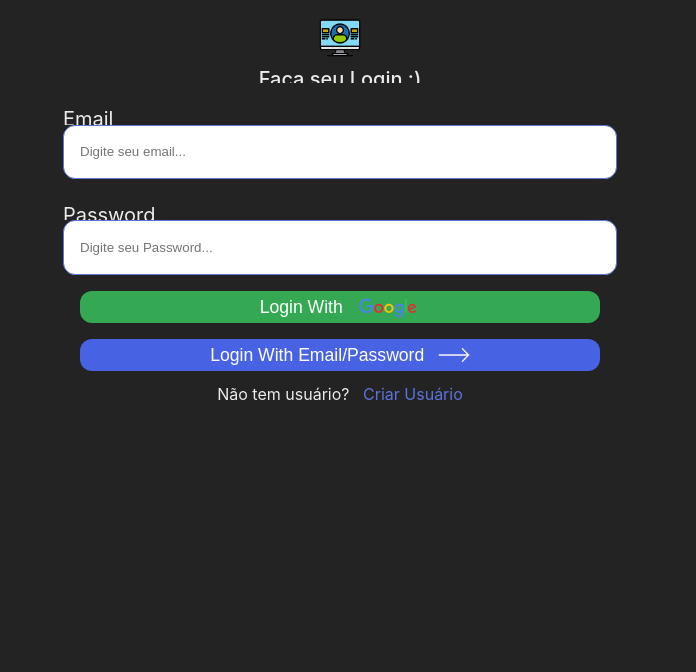
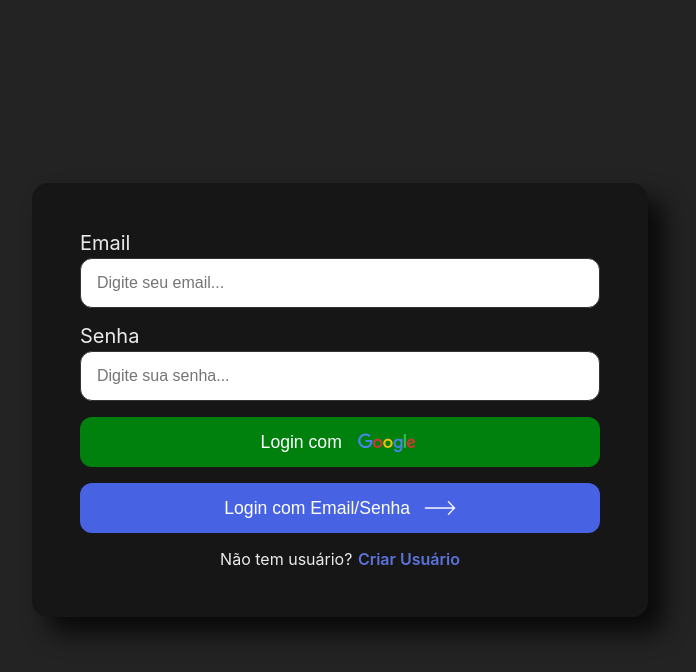
Before and after one commit to Martarelli/jera-teste, a React (Vite) app: page /login in a window 1280 px wide. Shown: the top 672 px of the page, without its empty margins (300-996 px from the left). Built offline with nearby package versions, Linux system fonts and the light colour scheme.

Commit message:
feat: change router, login style and create register

```diff
--- a/src/assets/styles/login/login.css
+++ b/src/assets/styles/login/login.css
@@ -1,56 +1,49 @@
 .container {
     width: 100%;
-    height: 50vh;
+    height: 100%;
 
-    display: flex;
-    align-items: center;
-    justify-content: center;
-    flex-direction: column;
-}
-
-.container .header {
     display: flex;
     flex-direction: column;
     align-items: center;
-    padding: 1rem 0;
-}
-
-.container .header span {
-    padding-top: 0.5rem;
-
-    font-size: 1.25rem;
-    font-weight: 500;
+    justify-content: center;
 }
 
 .container form {
     display: flex;
     align-items: center;
+    justify-content: center;
     flex-direction: column;
     gap: 1rem;
+    padding: 3rem;
+    background-color: rgba(10, 10, 10, .5);
+    border-radius: 1rem;
+    box-shadow: 1rem 1rem 1.5rem rgba(0, 0, 0, 0.75);
 }
 
 .container form .inputContainer {
     display: flex;
+    gap: 0.2rem 0;
     align-items: flex-start;
     flex-direction: column;
+    width: 100%;
 }
 
 .container form .inputContainer label {
     font-weight: 400;
     font-size: 1.25rem;
-    padding: 0.5rem 0;
 }
 
 .container form .inputContainer input {
     display: flex;
     flex-direction: row;
     align-items: flex-start;
-    padding: 1rem;
+    padding: 0.2rem 1rem;
 
-    width: 520px;
+    font-size: 1rem;
+    width: 100%;
     height: 50px;
 
-    border: 1px solid #5C73DB;
+    border: 1px solid #333;
     border-radius: 0.75rem;
 }
 
@@ -74,7 +67,7 @@
 }
 
 .container #google {
-    background-color: #34A853;
+    background-color: #00800d;
 }
 
 .container form .button:hover{
@@ -90,7 +83,7 @@
     display: flex;
     align-items: center;
     justify-content: center;
-    gap: 0.85rem;
+    gap: 0.35rem;
 }
 
 .container form .footer p{
@@ -99,8 +92,7 @@
 }
 
 .container form .footer a{
-    font-weight: 400;
+    font-weight: 600;
     font-size: 1rem;
-    text-decoration: underline;
     color: #5C73DB;
 }
--- a/src/index.css
+++ b/src/index.css
@@ -2,7 +2,8 @@
   margin: 0;
   padding: 0;
   text-decoration: none;
-  overflow: hidden;
+  box-sizing: border-box;
+  /* overflow: hidden; */
 }
 
 html, body {
@@ -16,6 +17,6 @@ body #root > div{
   flex-direction: column;
   align-items: center;
   justify-content: space-between;
-  min-width: 100vw;
-  min-height: 100vh;
+  width: 100vw;
+  height: 100vh;
 }
--- a/src/main.jsx
+++ b/src/main.jsx
@@ -1,11 +1,5 @@
-import React from 'react'
-import ReactDOM from 'react-dom/client'
-import { BrowserRouter } from 'react-router-dom'
-import MainRoutes from './routes.jsx'
-import './index.css'
+import ReactDOM from "react-dom/client";
+import MainRoutes from "./routes.jsx";
+import "./index.css";
 
-ReactDOM.createRoot(document.getElementById('root')).render(
-    <BrowserRouter>
-      <MainRoutes/>
-    </BrowserRouter>
-)
+ReactDOM.createRoot(document.getElementById("root")).render(<MainRoutes />);
--- a/src/pages/dashboard/Dashboard.jsx
+++ b/src/pages/dashboard/Dashboard.jsx
@@ -2,11 +2,11 @@ import axios from "axios";
 import { useEffect, useState } from "react";
 import "../../assets/styles/dashboard/dashboard.css";
 
-export function Dashboard() {
+export default function Dashboard() {
   const [movieList, setMovieList] = useState([]);
   const [page, setPage] = useState(1);
 
-  async function getData() {
+  async function getData(actualPage) {
     try {
       const apiKey =
         "eyJhbGciOiJIUzI1NiJ9.eyJhdWQiOiJkYzFkZWYzOWYxMjUyNjI1Yjc3NjA1MjUzNTdkMmU2YiIsInN1YiI6IjY2NGZmOGU5ZmFiZmE2ZTQzYjA2ODVmYyIsInNjb3BlcyI6WyJhcGlfcmVhZCJdLCJ2ZXJzaW9uIjoxfQ.dCwqwYOPhgzo0zT8Nf7UzHW-7AsquSyYUssJ7C9nzug";
@@ -18,7 +18,7 @@ export function Dashboard() {
             Authorization: `Bearer ${apiKey}`,
           },
         })
-        .get(`/3/movie/popular?language=pt-BR&page=${page}`);
+        .get(`/3/movie/popular?language=pt-BR&page=${actualPage}`);
       console.log(response);
       setMovieList(response.data.results);
     } catch (error) {
@@ -32,7 +32,7 @@ export function Dashboard() {
   }
 
   useEffect(() => {
-    getData();
+    getData(page);
   }, [page]);
 
   return (
--- a/src/pages/login/Login.jsx
+++ b/src/pages/login/Login.jsx
@@ -1,5 +1,4 @@
 import { useState } from "react";
-import logo from "../../assets/img/logo.png";
 import arrow from "../../assets/img/arrow.png";
 import google from "../../assets/img/google.svg";
 import "../../assets/styles/login/login.css";
@@ -9,12 +8,12 @@ import {
   signInWithPopup,
 } from "firebase/auth";
 import { auth } from "../../services/firebase";
-import { useNavigate } from "react-router-dom";
+import { Link, useNavigate } from "react-router-dom";
 
 // import { db } from './firebase';
 // import { collection, query, orderBy, onSnapshot } from 'firebase/firestore';
 
-export function Login() {
+export default function Login() {
   const navigate = useNavigate();
   const [email, setEmail] = useState("");
   const [password, setPassword] = useState("");
@@ -53,10 +52,6 @@ export function Login() {
   return (
     <div>
       <div className="container">
-        <header className="header">
-          <img src={logo} alt="logo" />
-          <span>Faça seu Login :)</span>
-        </header>
         <form onSubmit={handleSubmit}>
           <div className="inputContainer">
             <label htmlFor="email">Email</label>
@@ -71,14 +66,14 @@ export function Login() {
           </div>
 
           <div className="inputContainer">
-            <label htmlFor="password">Password</label>
+            <label htmlFor="password">Senha</label>
             <input
               type="password"
               name="password"
               id="password"
               value={password}
               onChange={(event) => setPassword(event.target.value)}
-              placeholder="Digite seu Password..."
+              placeholder="Digite sua senha..."
             />
           </div>
 
@@ -88,18 +83,18 @@ export function Login() {
             type="button"
             onClick={handleGoogleLogin}
           >
-            Login With
+            Login com
             <img src={google} alt="google" />
           </button>
 
           <button className="button">
-            Login With Email/Password
+            Login com Email/Senha
             <img src={arrow} alt="arrow" />
           </button>
 
           <div className="footer">
             <p>Não tem usuário?</p>
-            <a href="">Criar Usuário</a>
+            <Link to='/register'>Criar Usuário</Link>
           </div>
         </form>
       </div>
--- /dev/null
+++ b/src/pages/register/Register.jsx
@@ -0,0 +1,6 @@
+
+export default function Register() {
+  return (
+    <div>Register</div>
+  )
+}
--- a/src/routes.jsx
+++ b/src/routes.jsx
@@ -1,13 +1,16 @@
-import { Navigate, Routes, Route } from "react-router-dom";
-import { Login } from "./pages/login/Login";
-import { Dashboard } from "./pages/dashboard/Dashboard";
+import { Navigate, Routes, Route, BrowserRouter } from "react-router-dom";
+import Login from "./pages/login/Login";
+import Dashboard from "./pages/dashboard/Dashboard";
 import Auth from "./components/auth/auth";
+import Register from "./pages/register/Register";
 
 function MainRoutes() {
   return (
+    <BrowserRouter>
       <Routes>
         <Route path="*" element={<Navigate to="/login" />} />
         <Route path="/login" element={<Login />} />
+        <Route path="/register" element={<Register />} />
         <Route
           path="/dashboard"
           element={
@@ -17,6 +20,7 @@ function MainRoutes() {
           }
         />
       </Routes>
+    </BrowserRouter>
   );
 }
 
```
Lines whose indentation alone changed are shown as unchanged.
